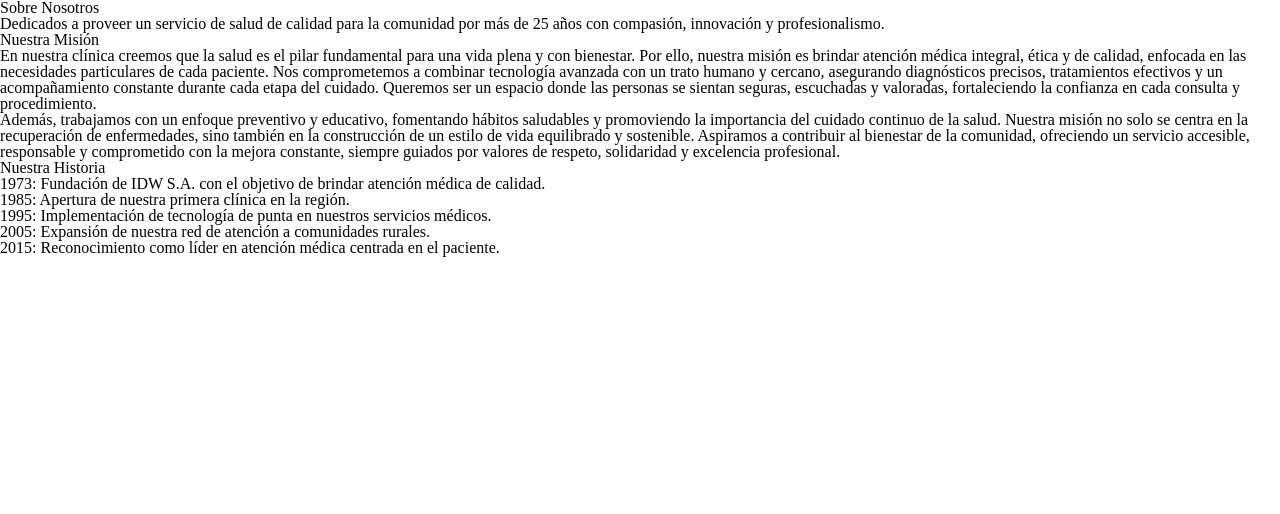
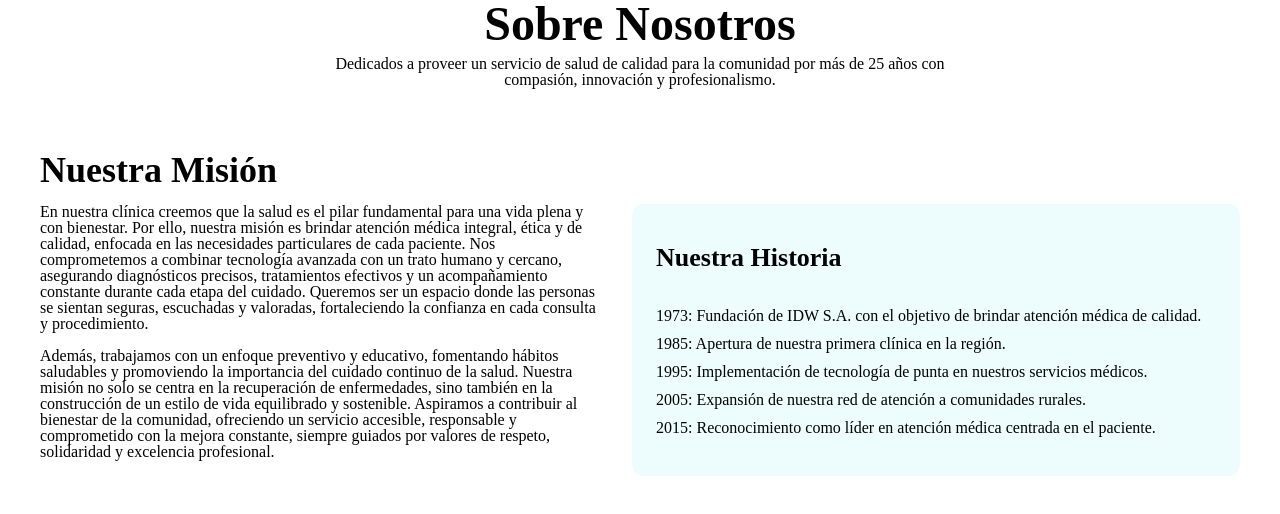
Before and after one commit to Gracimars/IDW_61, a plain HTML site: page pages/about_us.html in a window 1280 px wide. Drawn offline with Linux system fonts and the light colour scheme.

Commit message:
head && seccion "Nuestra Mision"

```diff
--- a/pages/about_us.html
+++ b/pages/about_us.html
@@ -10,25 +10,25 @@
     <title>Sobre Nosotros</title>
 </head>
 
-<body>
+<body id="about-us">
 
     <header>
 
     </header>
-    <main>
-        <section>
+    <main id="about-us-main">
+        <section id="hero-section">
             <div>
                 <h1>Sobre Nosotros</h1>
-                <p>Dedicados a proveer un servicio de salud de calidad para la comunidad por más de
+                <p class="subtitle">Dedicados a proveer un servicio de salud de calidad para la comunidad por más de
                     25 años con compasión, innovación y profesionalismo.
                 </p>
             </div>
         </section>
 
-        <section>
+        <section id="about-us-description">
             <h2>Nuestra Misión</h2>
-            <div>
-                <div>
+            <div class="about-description-content">
+                <div id="our-mission">
                     <p>En nuestra clínica creemos que la salud es el pilar fundamental para una vida plena y con
                         bienestar. Por ello, nuestra
                         misión es brindar atención médica integral, ética y de calidad, enfocada en las necesidades
@@ -49,10 +49,12 @@
                         ofreciendo un servicio accesible, responsable y comprometido con la mejora constante, siempre
                         guiados por valores de
                         respeto, solidaridad y excelencia profesional.</p>
+
+
                 </div>
-                <div>
+                <div class="timeline-card">
                     <h3>Nuestra Historia</h3>
-                    <ul>
+                    <ul class="timeline-elements">
                         <li>1973:</span> Fundación de IDW S.A. con el objetivo de brindar atención médica de calidad.
                         </li>
                         <li><span>1985:</span> Apertura de nuestra primera clínica en la región.</li>
@@ -64,6 +66,8 @@
                 </div>
             </div>
         </section>
+
+
     </main>
     <footer>
 
--- a/styles/main.css
+++ b/styles/main.css
@@ -0,0 +1,68 @@
+/* PAGINA ABOUT US */
+#about-us {
+  max-width: 1200px;
+  margin: 0 auto;
+  min-height: 100vh;
+
+  #about-us-main {
+    flex-grow: 1;
+    #hero-section {
+      width: 100%;
+      display: flex;
+      flex-direction: column;
+      align-items: center;
+      margin-bottom: 4rem;
+      h1 {
+        font-size: 48px;
+        text-align: center;
+        font-weight: 800;
+        margin-bottom: 0.5rem;
+      }
+      .subtitle {
+        display: inline-block;
+        text-align: center;
+        max-width: 650px;
+      }
+    }
+
+    #about-us-description {
+      margin-bottom: 2rem;
+      h2 {
+        font-size: 36px;
+        font-weight: bold;
+        margin-bottom: 1rem;
+      }
+      .about-description-content {
+        display: flex;
+        gap: 2rem;
+        #our-mission {
+          width: 50%;
+          p {
+            margin-bottom: 1rem;
+          }
+        }
+
+        .timeline-card {
+          background-color: #edfcfc;
+          width: 50%;
+          padding: 2rem 1.5rem;
+          border-radius: 12px;
+          display: flex;
+          flex-direction: column;
+          justify-content: space-around;
+          max-height: 250px;
+          h3 {
+            font-size: 26px;
+            font-weight: bold;
+            margin-bottom: 1.25rem;
+          }
+          .timeline-elements {
+            display: flex;
+            flex-direction: column;
+            gap: 0.75rem;
+          }
+        }
+      }
+    }
+  }
+}
```
